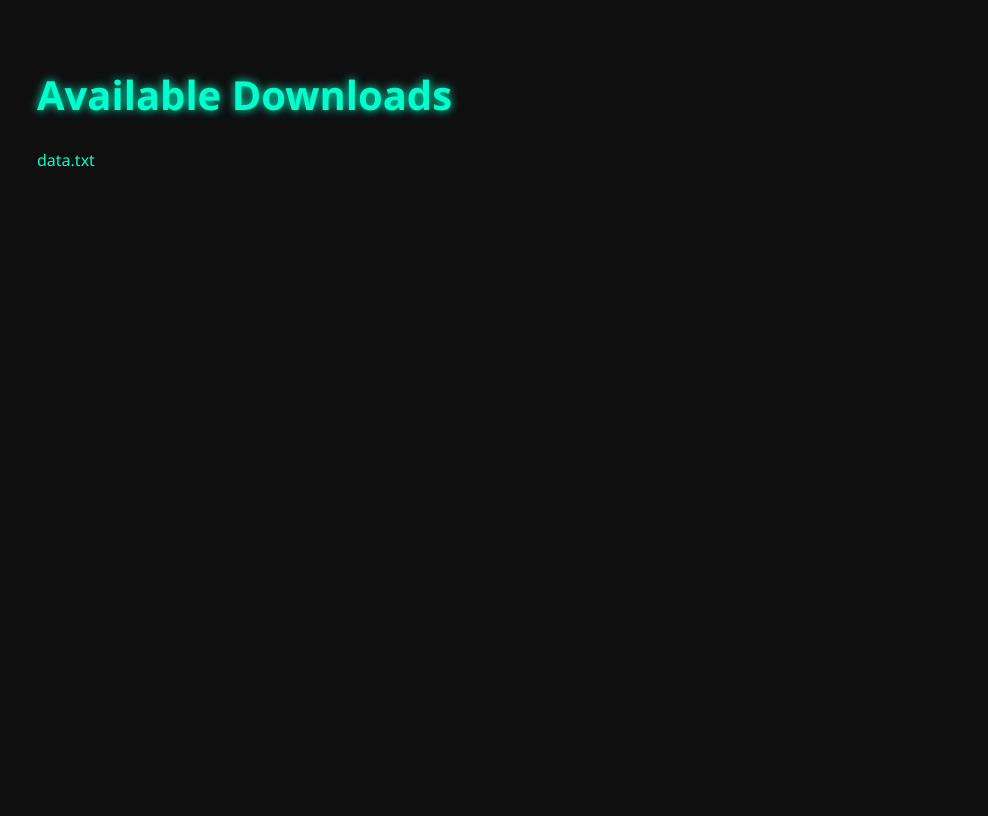
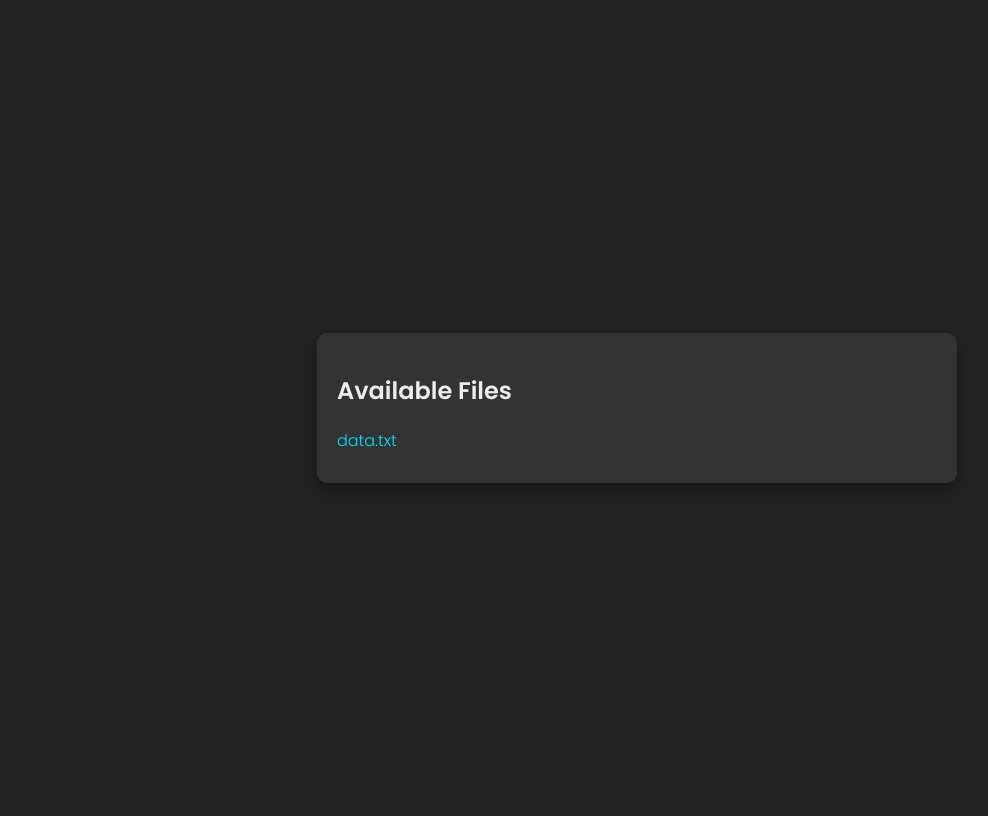
Before and after one commit to Amber100023r44/flask-file-share, a Flask app: page /files in a window 1280 px wide. Shown: the whole page, without its empty margins (3-991 px from the left). Before the commit the page ends 167 px from the top, so only its background shows below. Run offline with Flask 3, Linux system fonts and the light colour scheme.

Commit message:
Update files.html

```diff
--- a/templates/files.html
+++ b/templates/files.html
@@ -2,40 +2,50 @@
 <html lang="en">
 <head>
   <meta charset="UTF-8">
-  <title>Uploaded Files</title>
+  <title>Your Files</title>
+  <link href="https://fonts.googleapis.com/css2?family=Poppins:wght@300;600&display=swap" rel="stylesheet">
   <style>
     body {
-      background-color: #0f0f0f;
-      color: #00ffcc;
-      font-family: 'Segoe UI', Tahoma, Geneva, Verdana, sans-serif;
-      padding: 2rem;
+      font-family: 'Poppins', sans-serif;
+      background: #222;
+      color: #eee;
+      display: flex;
+      justify-content: center;
+      align-items: center;
+      min-height: 100vh;
+      flex-direction: column;
     }
-    h1 {
-      font-size: 2.5rem;
-      text-shadow: 0 0 10px #00ffcc;
-    }
-    ul {
-      list-style: none;
-      padding: 0;
-    }
-    li {
-      margin: 1rem 0;
+    .file-list {
+      background: #333;
+      padding: 20px;
+      border-radius: 10px;
+      box-shadow: 0 8px 16px rgba(0,0,0,0.3);
+      width: 90%;
+      max-width: 600px;
     }
     a {
-      color: #00ffcc;
+      color: #00e5ff;
       text-decoration: none;
+      display: block;
+      margin: 10px 0;
+      word-wrap: break-word;
     }
     a:hover {
       text-decoration: underline;
     }
+    h2 {
+      margin-bottom: 20px;
+    }
   </style>
 </head>
 <body>
-  <h1>Available Downloads</h1>
-  <ul>
+  <div class="file-list">
+    <h2>Available Files</h2>
     {% for file in files %}
-      <li><a href="/download/{{ file }}">{{ file }}</a></li>
+      <a href="{{ url_for('uploaded_file', filename=file) }}">{{ file }}</a>
+    {% else %}
+      <p>No files yet.</p>
     {% endfor %}
-  </ul>
+  </div>
 </body>
 </html>
```
